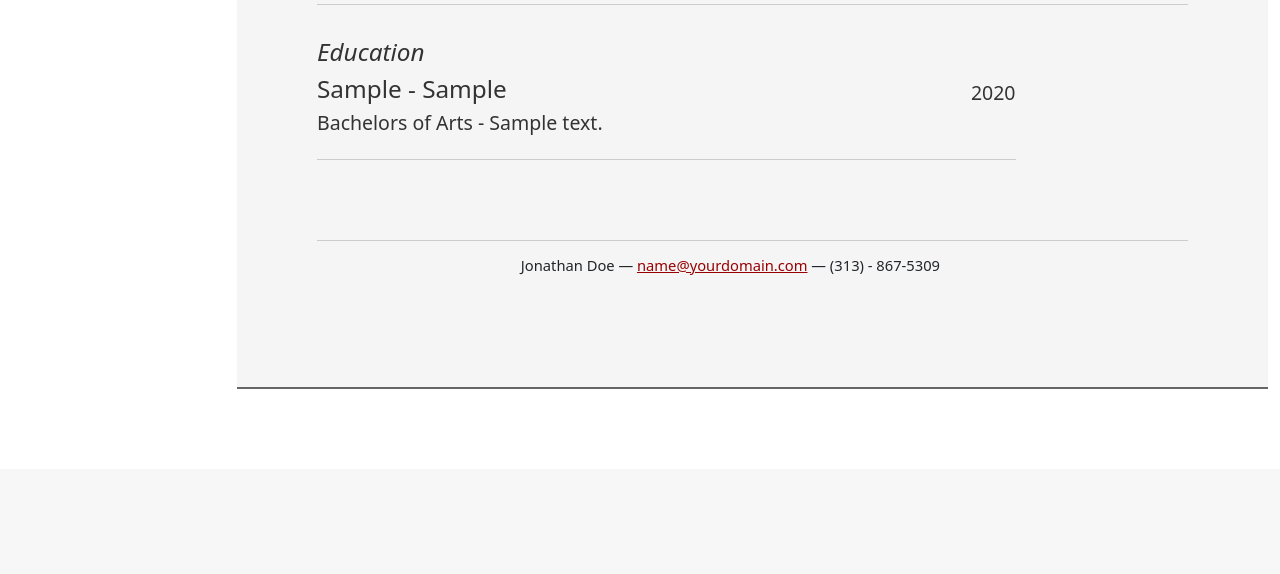
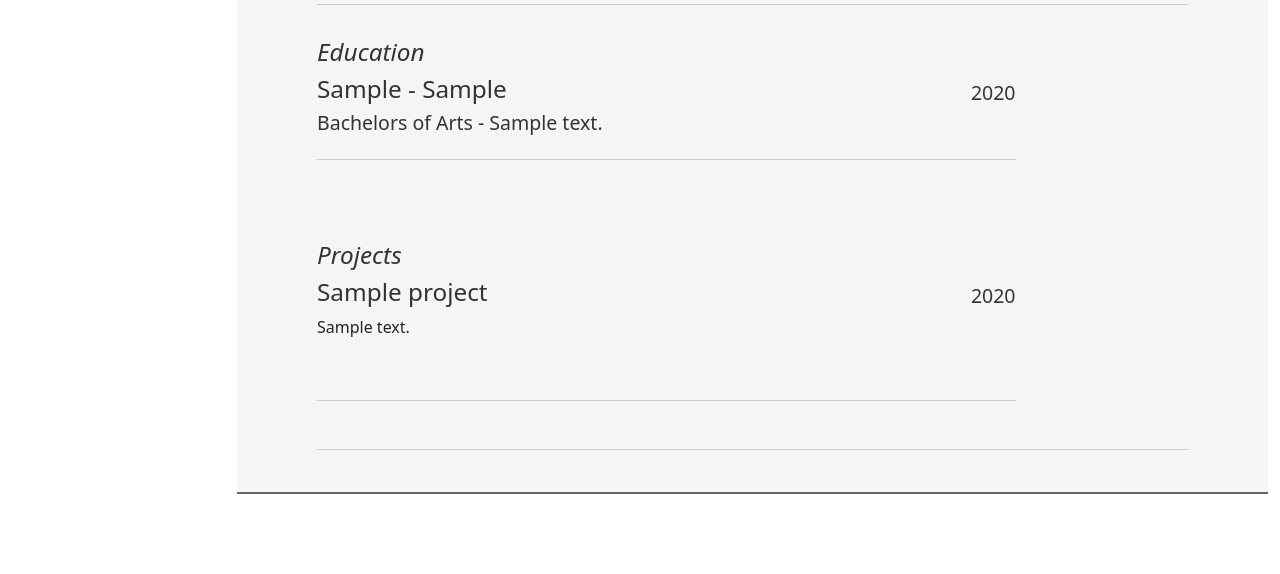
Before and after one commit to Jazmin-Ewers/resume_architect, a Django app: page /resumes/1/print in a window 1280 px wide. Shown: the part 840-1414 px from the top of the page. Before the commit the page ends 1229 px from the top, so only its background shows below. Run offline with Django 3.2, Linux system fonts and the light colour scheme; a user stored in the database is signed in; tables that the repository leaves empty hold one stand-in row (values such as "Sample post"); some libraries are stand-ins or nearby versions.

Commit message:
project resume.print works

```diff
--- a/main_app/templates/resumes/print.html
+++ b/main_app/templates/resumes/print.html
@@ -280,9 +280,24 @@
 								</div><!--// yui-main -->
 							</div><!--// bd -->
 
-							<div id="ft">
-								<p>Jonathan Doe &mdash; <a href="mailto:name@yourdomain.com">name@yourdomain.com</a> &mdash; (313) - 867-5309</p>
-							</div><!--// footer -->
+              <div class="yui-gf">
+
+                <div class="yui-u first">
+                  <h2>Projects</h2>
+                </div><!--// .yui-u -->
+
+                <div class="yui-u">
+
+                  {% for project in projects %}
+                  <div class="job">
+                    <h2>{{project.name}}</h2>
+                    <h3></h3>
+                    <h4>{{project.date.year}}</h4>
+                    <p>{{project.description}}</p>
+                  </div>
+                  {% endfor %}
+
+
 
 						</div><!-- // inner -->
 
```
